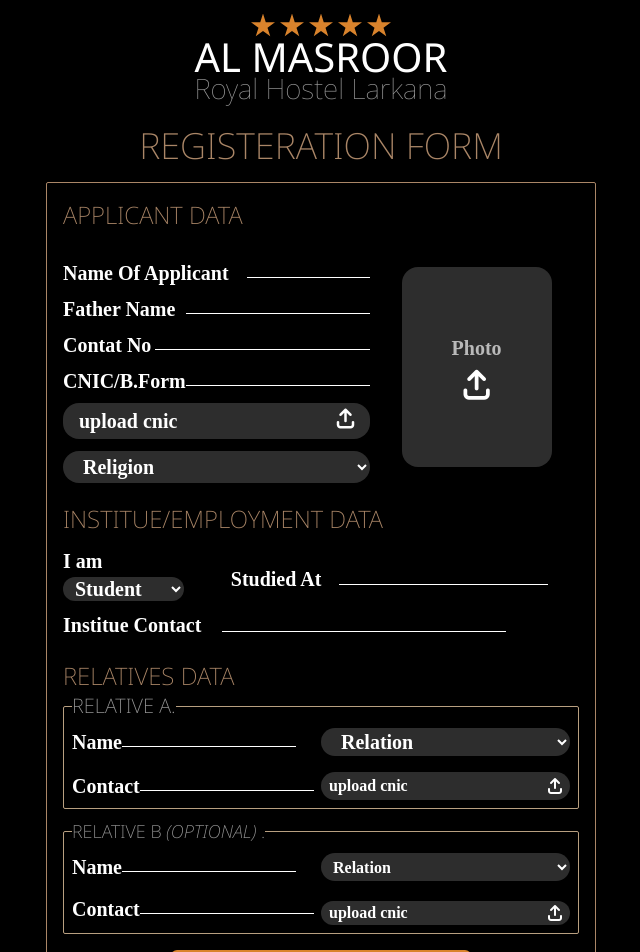
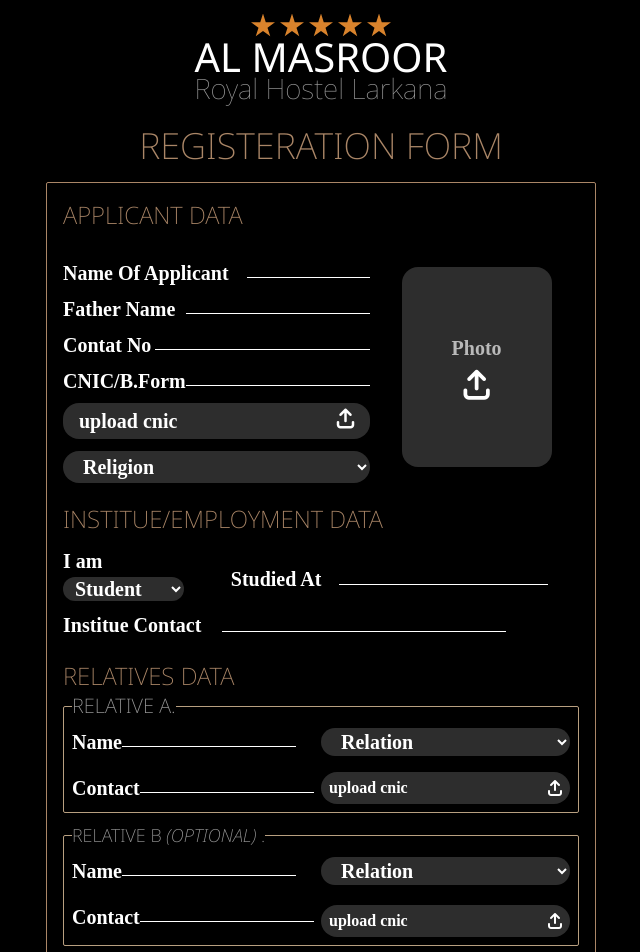
Before and after one commit to dmmdeveloper/almasroor-frontend, a React (Vite) app: page /register in a window 1280 px wide. Shown: the top 952 px of the page, without its empty margins (319-959 px from the left). Built offline with nearby package versions, Linux system fonts and the light colour scheme; a web font is replaced by a local one.

Commit message:
set Show file Name -3

```diff
--- a/src/pages/Register.jsx
+++ b/src/pages/Register.jsx
@@ -312,13 +312,10 @@ const [cnic2  ,setCnic2] = useState("")
   type="number"/>
   </div>
 
-  <div key={Math.random()} onClick={(e)=>{ realtive1fileRef.current.click()}} className="md:w-1/2 mt-2 flex w-full bg-halfBlack px-2 rounded-2xl items-center justify-between cursor-pointer">
-
+  <div key={Math.random()} onClick={(e)=>{ realtive1fileRef.current.click()}} className="md:w-1/2 mt-2 flex w-full bg-halfBlack px-2 rounded-2xl items-center justify-between cursor-pointer py-1">
 {
   cnic1 ?
-
 <input className='bg-halfBlack h-[90%] border-none outline-none ml-2' value={cnic1} readOnly type='text' />
-
   :
   (<>
       <span>upload cnic</span>
@@ -347,7 +344,7 @@ const [cnic2  ,setCnic2] = useState("")
 />
   </div>
 
-  <select  className='bg-halfBlack px-2 md:w-1/2 w-full md:mt-0 mt-3 rounded-2xl' name="" id="">
+  <select  className="bg-halfBlack px-2 md:w-1/2 w-full  text-[23px] md:text-xl  md:px-4 md:mt-0 mt-3 rounded-2xl" name="" id="">
     <option  value="">Relation</option>
     <option value="Employee">Father</option>
     <option value="Employee">Brother</option>
@@ -366,7 +363,7 @@ const [cnic2  ,setCnic2] = useState("")
   type="number"/>
   </div>
 
-  <div key={Math.random()} onClick={(e)=>{ realtive2fileRef.current.click()}} className="md:w-1/2 mt-2 flex w-full bg-halfBlack px-2 rounded-2xl items-center justify-between cursor-pointer">
+  <div key={Math.random()} onClick={(e)=>{ realtive2fileRef.current.click()}} className="md:w-1/2 mt-2 flex w-full bg-halfBlack px-2 rounded-2xl items-center justify-between cursor-pointer py-1">
     {
       cnic2?
       <input className='bg-halfBlack h-[90%] border-none outline-none ml-2' value={cnic2} readOnly type='text' />
```
